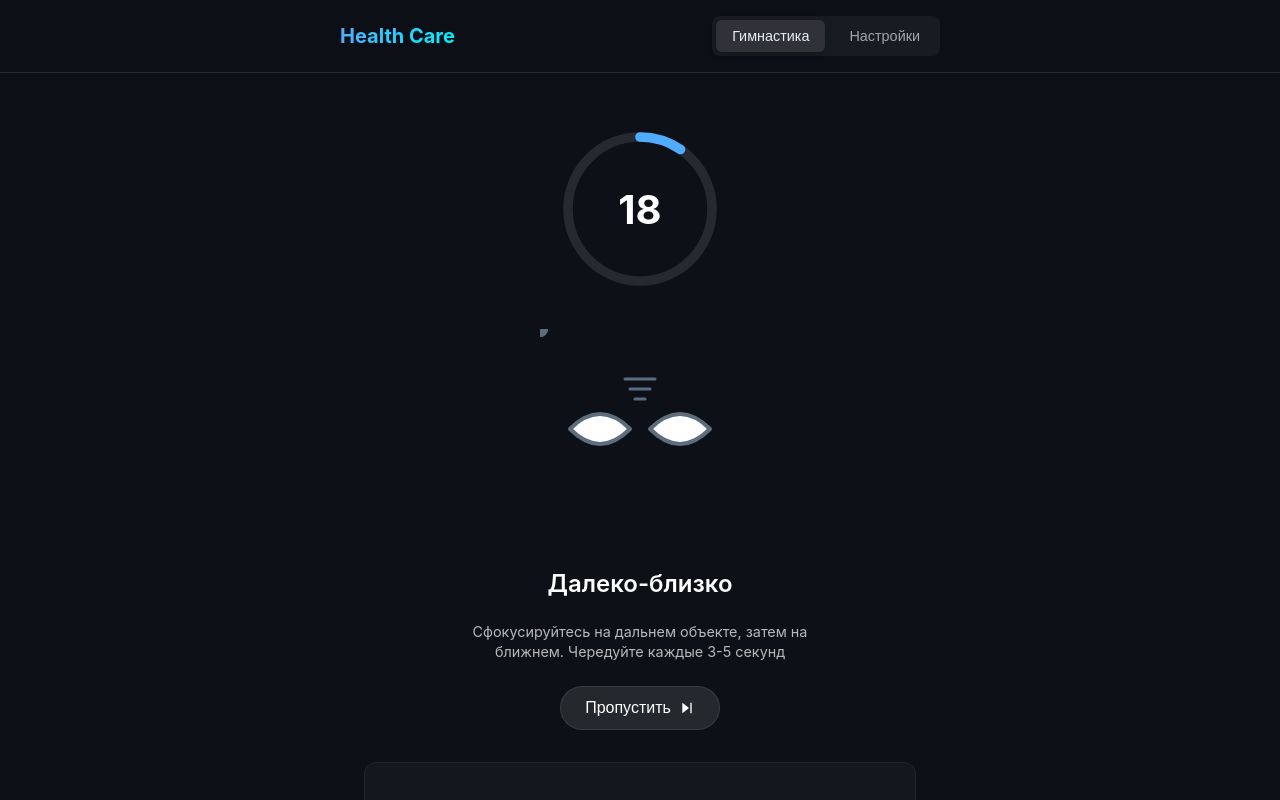
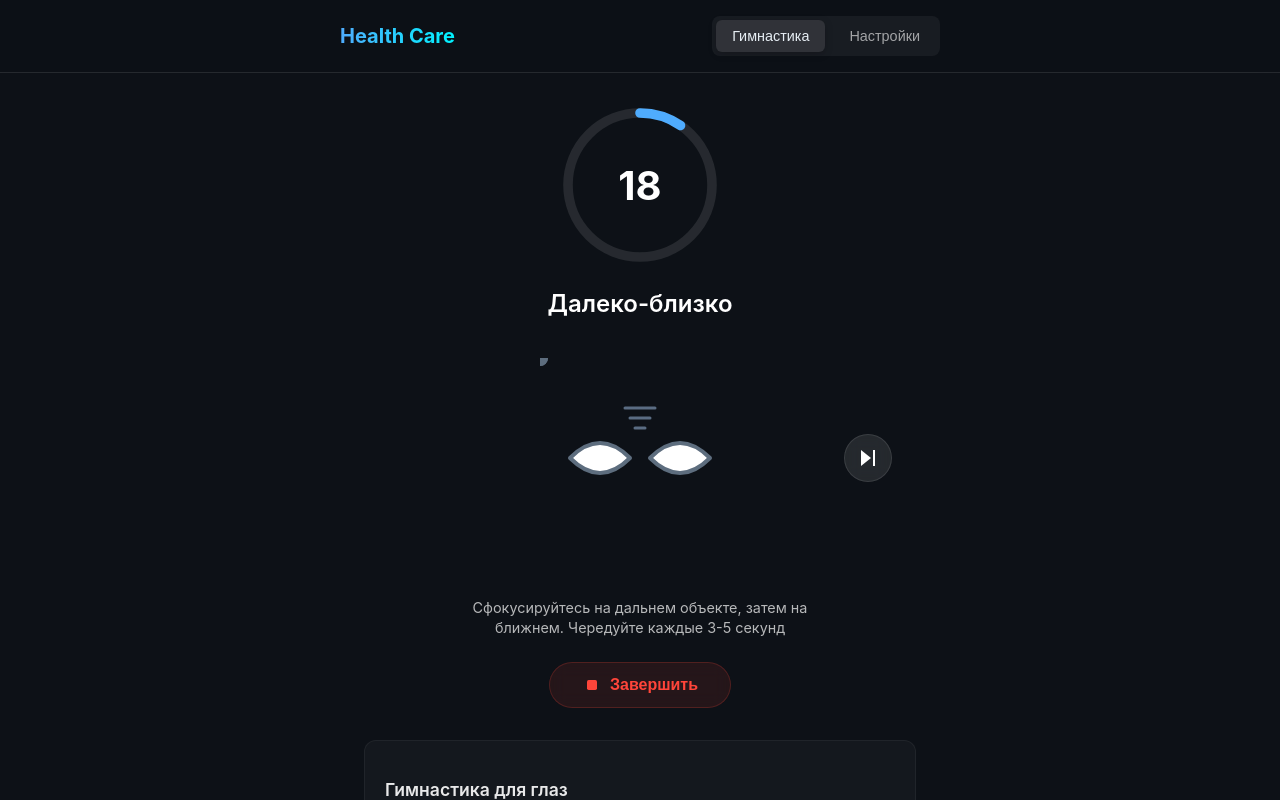
Before and after one commit to alexnik197/health-care, a Vue app: page / in a window 1280 px wide. Both pictures are taken after a click on the button "Начать гимнастику". Shown: the top 800 px of the page. Built offline with nearby package versions, Linux system fonts and the light colour scheme.

Commit message:
feat: add finish button and move next exercise button to the right side

```diff
--- a/src/App.vue
+++ b/src/App.vue
@@ -86,8 +86,10 @@ watch(
 						:totalTime="settings.getDuration(session.currentExercise.id)"
 						:exercise="session.currentExercise"
 						:isWaitingForNext="session.isWaitingForNext"
+						:isLastExercise="session.isLastExercise"
 						@skip="session.skipCurrent()"
 						@next="session.nextExercise()"
+						@finish="session.finishSession()"
 					/>
 				</div>
 
@@ -211,7 +213,7 @@ h1 {
 
 .main-content {
 	flex: 1;
-	padding: 1.5rem;
+	padding: 0 1.5rem 1.5rem 1.5rem;
 	max-width: 600px;
 	margin: 0 auto;
 	width: 100%;
--- a/src/components/Timer.vue
+++ b/src/components/Timer.vue
@@ -9,11 +9,13 @@ const props = defineProps<{
 	totalTime: number
 	exercise: Exercise
 	isWaitingForNext: boolean
+	isLastExercise: boolean
 }>()
 
 const emit = defineEmits<{
 	skip: []
 	next: []
+	finish: []
 }>()
 
 const settings = useSettingsStore()
@@ -57,9 +59,50 @@ const strokeDasharray = computed(() => {
 			<div class="time-display">{{ timeLeft }}</div>
 		</div>
 
-		<ExerciseAnimation :exerciseId="exercise.id" />
-
 		<h2 class="exercise-title">{{ exercise.title }}</h2>
+		<div class="animation-wrapper">
+			<ExerciseAnimation :exerciseId="exercise.id" />
+			<button
+				v-if="!isWaitingForNext"
+				class="skip-btn icon-only"
+				:title="isLastExercise ? 'Завершить' : 'Пропустить'"
+				@click="isLastExercise ? emit('finish') : emit('skip')"
+			>
+				<svg
+					v-if="isLastExercise"
+					width="24"
+					height="24"
+					viewBox="0 0 24 24"
+					fill="none"
+					class="skip-icon"
+				>
+					<path
+						d="M5 13l4 4L19 7"
+						stroke="currentColor"
+						stroke-width="2"
+						stroke-linecap="round"
+						stroke-linejoin="round"
+					/>
+				</svg>
+				<svg
+					v-else
+					width="24"
+					height="24"
+					viewBox="0 0 24 24"
+					fill="none"
+					class="skip-icon"
+				>
+					<path
+						d="M5 4L15 12L5 20V4Z"
+						fill="currentColor"
+					/>
+					<path
+						d="M19 4H17V20H19V4Z"
+						fill="currentColor"
+					/>
+				</svg>
+			</button>
+		</div>
 		<p
 			v-if="settings.showTechnique"
 			class="exercise-technique"
@@ -69,26 +112,25 @@ const strokeDasharray = computed(() => {
 
 		<button
 			v-if="!isWaitingForNext"
-			class="skip-btn"
-			@click="emit('skip')"
+			class="finish-btn"
+			@click="emit('finish')"
 		>
-			Пропустить
 			<svg
-				width="16"
-				height="16"
+				width="20"
+				height="20"
 				viewBox="0 0 24 24"
 				fill="none"
-				class="skip-icon"
 			>
-				<path
-					d="M5 4L15 12L5 20V4Z"
-					fill="currentColor"
-				/>
-				<path
-					d="M19 4H17V20H19V4Z"
+				<rect
+					x="6"
+					y="6"
+					width="12"
+					height="12"
+					rx="2"
 					fill="currentColor"
 				/>
 			</svg>
+			Завершить
 		</button>
 
 		<button
@@ -124,6 +166,7 @@ const strokeDasharray = computed(() => {
 	align-items: center;
 	gap: 1.5rem;
 	margin: 2rem 0;
+	width: 100%;
 }
 
 .timer-circle {
@@ -165,6 +208,14 @@ const strokeDasharray = computed(() => {
 	z-index: 1;
 }
 
+.animation-wrapper {
+	position: relative;
+	width: 100%;
+	display: flex;
+	justify-content: center;
+	align-items: center;
+}
+
 .skip-btn {
 	display: flex;
 	align-items: center;
@@ -190,6 +241,18 @@ const strokeDasharray = computed(() => {
 	transform: translateY(0);
 }
 
+.skip-btn.icon-only {
+	position: absolute;
+	right: 1.5rem;
+	width: 48px;
+	height: 48px;
+	padding: 0;
+	border-radius: 50%;
+	display: flex;
+	justify-content: center;
+	align-items: center;
+}
+
 .exercise-title {
 	font-size: 1.5rem;
 	font-weight: 600;
@@ -205,6 +268,33 @@ const strokeDasharray = computed(() => {
 	margin: 0;
 	max-width: 400px;
 	line-height: 1.4;
+}
+
+.finish-btn {
+	display: flex;
+	align-items: center;
+	justify-content: center;
+	gap: 0.5rem;
+	background: rgba(255, 69, 58, 0.1);
+	border: 1px solid rgba(255, 69, 58, 0.2);
+	color: #ff453a;
+	padding: 0.75rem 2rem;
+	border-radius: 999px;
+	font-size: 1rem;
+	font-weight: 600;
+	cursor: pointer;
+	transition: all 0.2s ease;
+	backdrop-filter: blur(8px);
+}
+
+.finish-btn:hover {
+	background: rgba(255, 69, 58, 0.2);
+	transform: translateY(-2px);
+	box-shadow: 0 4px 12px rgba(255, 69, 58, 0.2);
+}
+
+.finish-btn:active {
+	transform: translateY(0);
 }
 
 .next-btn {
--- a/src/stores/session.ts
+++ b/src/stores/session.ts
@@ -30,6 +30,18 @@ export const useSessionStore = defineStore('session', {
 
     isSessionFinished(state): boolean {
       return state.currentCategoryIndex >= state.categories.length
+    },
+
+    isLastExercise(state): boolean {
+      const category = state.categories[state.currentCategoryIndex]
+      if (!category) return true
+      const categoryExercises = exercisesData[category]
+      if (!categoryExercises) return true
+
+      const isLastInCategory = state.currentExerciseIndex === categoryExercises.length - 1
+      const isLastCategory = state.currentCategoryIndex === state.categories.length - 1
+
+      return isLastInCategory && isLastCategory
     },
   },
 
```
